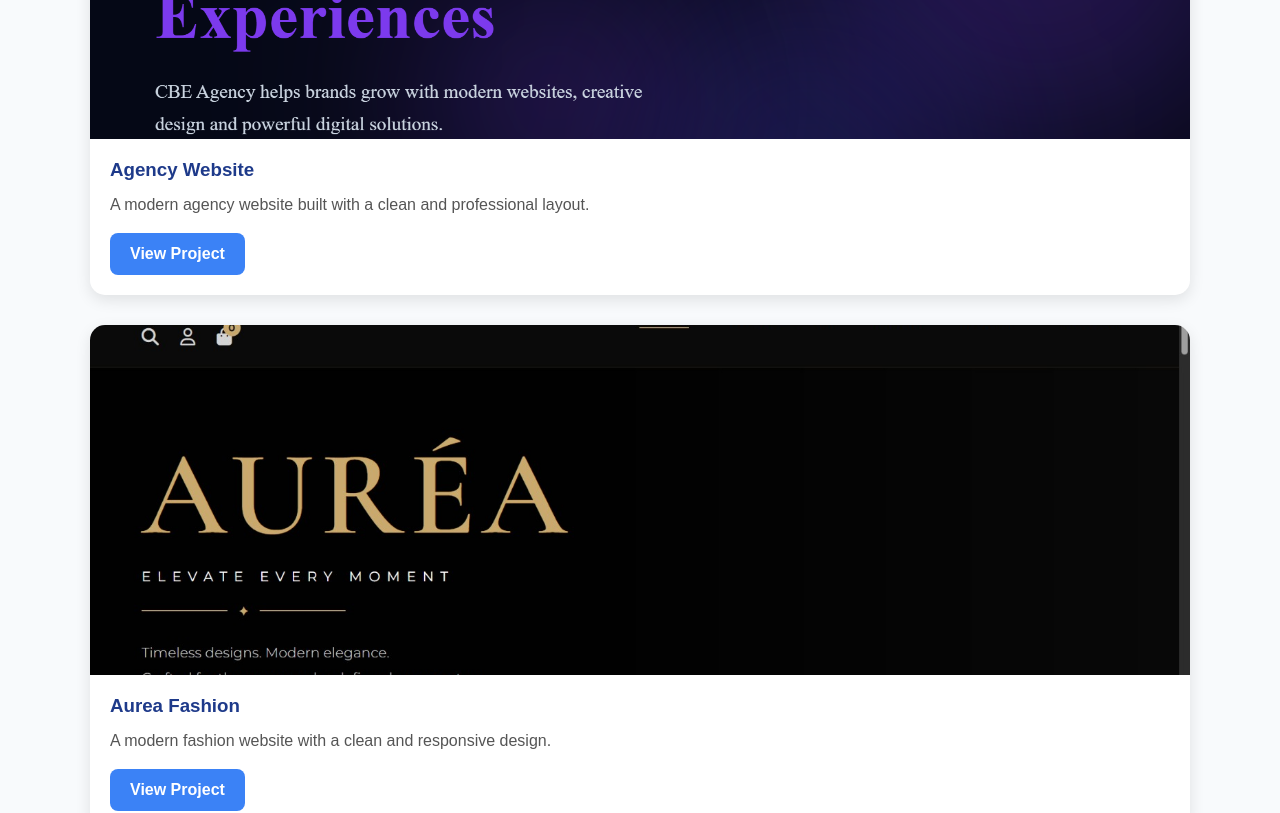
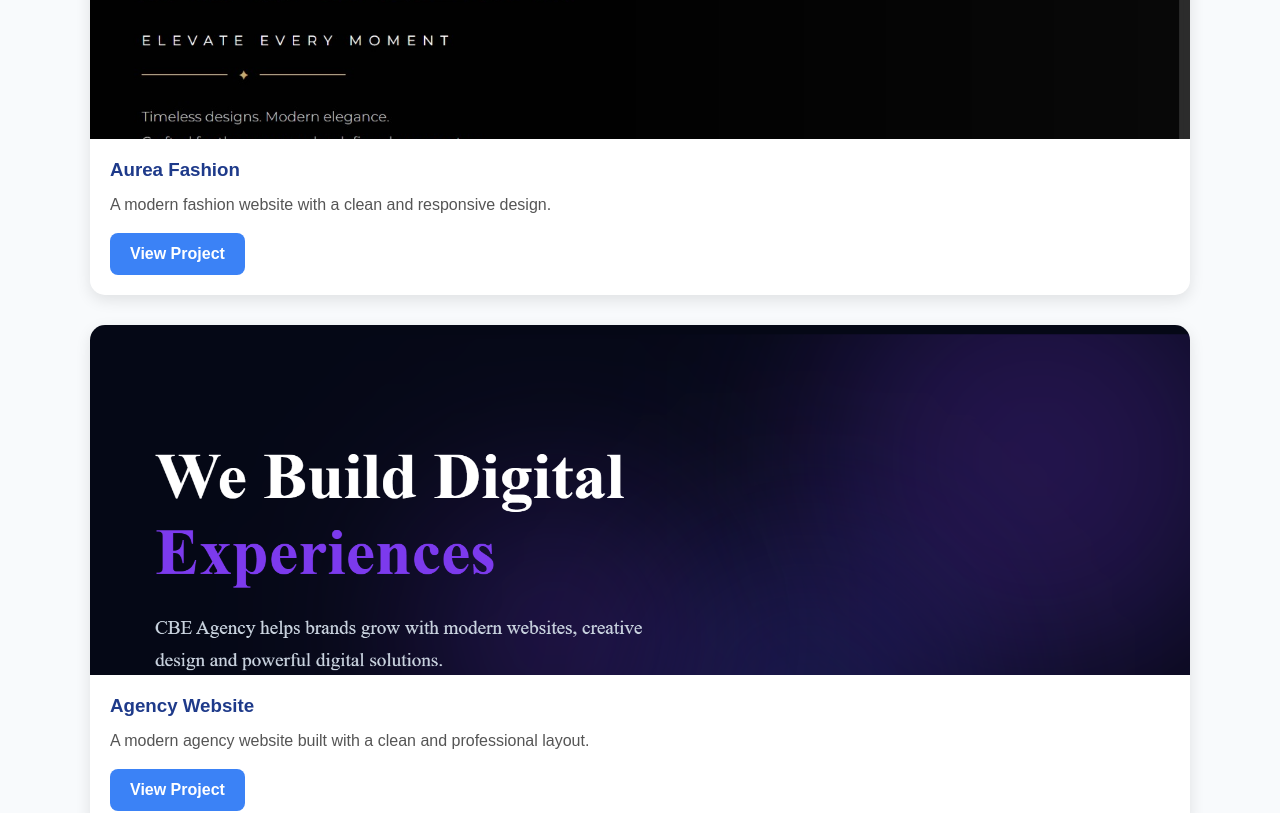
Before and after one commit to codebyemmanuel19/react-portfolio, a React (Vite) app: page / in a window 1280 px wide. Shown: the part 1640-2453 px from the top of the page. Built offline with nearby package versions, Linux system fonts and the light colour scheme.

Commit message:
Finished projects section

```diff
--- a/src/components/Projects.jsx
+++ b/src/components/Projects.jsx
@@ -4,18 +4,21 @@ import trading from "../assets/trading.png"
 import agency from "../assets/cbe-agency.png"
 
 const projects = [
-  {
-    title: "Agency Website",
-    image: agency,
-    description: "A modern agency website built with a clean and professional layout.",
-    link: "https://codebyemmanuel19.github.io/cbe-agency/"
-  },
+
   {
     title: "Aurea Fashion",
     image: aurea,
     description: "A modern fashion website with a clean and responsive design.",
     link: "https://codebyemmanuel19.github.io/aurea/"
   },
+
+  {
+    title: "Agency Website",
+    image: agency,
+    description: "A modern agency website built with a clean and professional layout.",
+    link: "https://cbe-agency.vercel.app/"
+  },
+
   {
     title: "Trading Website",
     image: trading,
```
